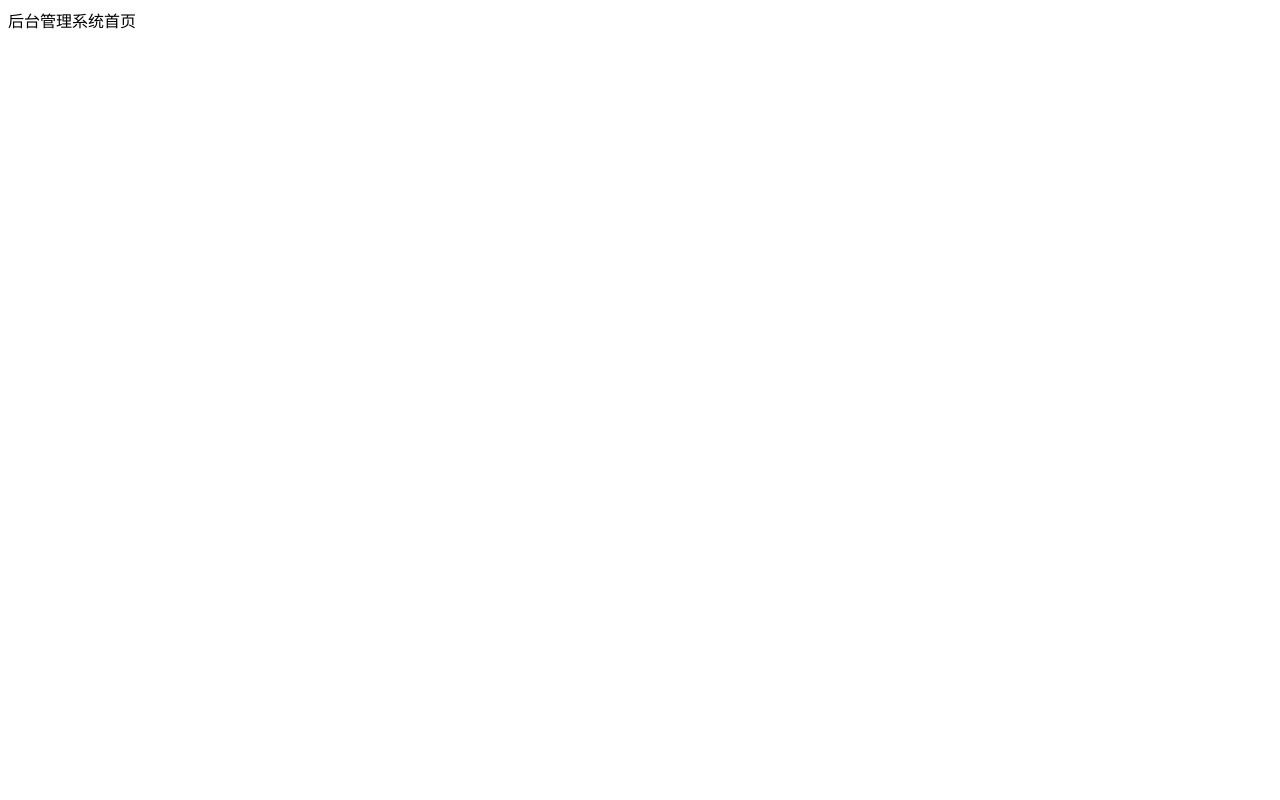
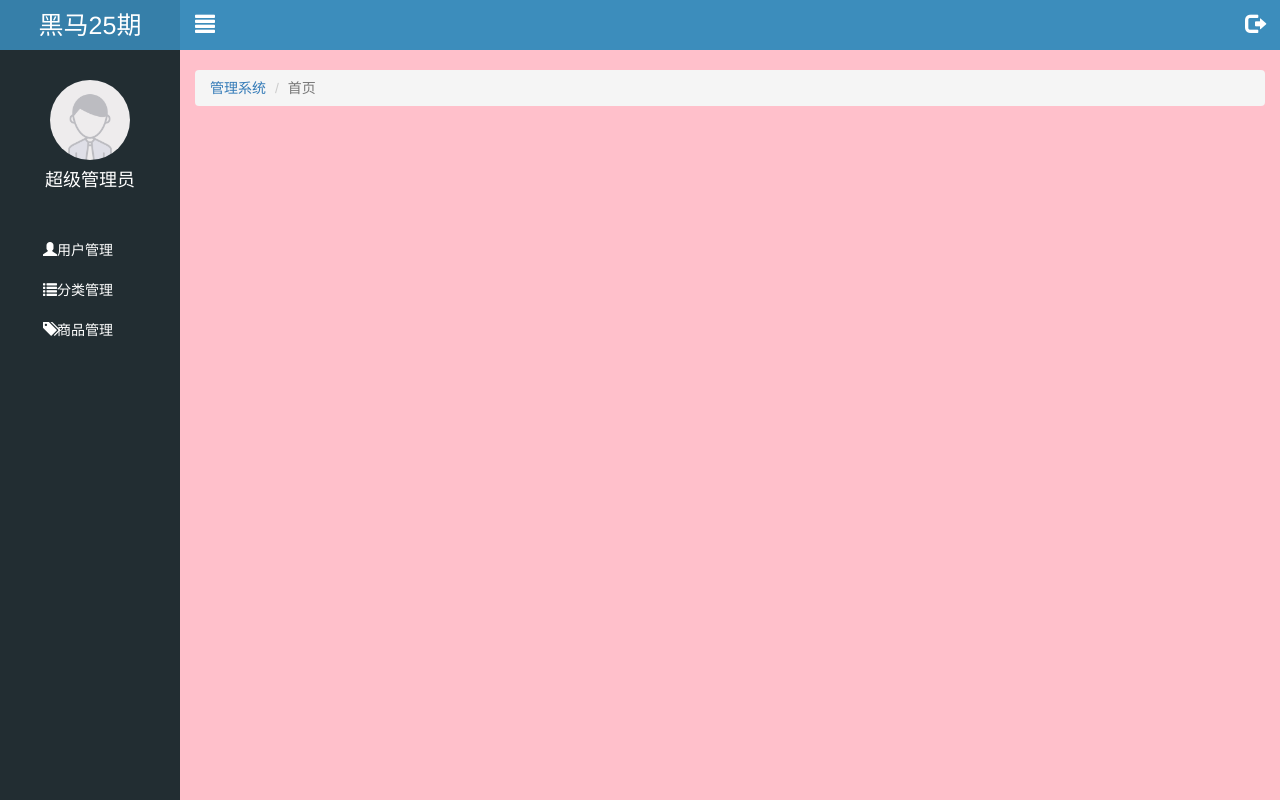
Before and after one commit to zhangjie123123/letao, a website: page public/back/index.html in a window 1280 px wide. Shown: the top 800 px of the page. Drawn offline with Linux system fonts and the light colour scheme.

Commit message:
首页-静态公共部分完成

```diff
--- a/public/back/css/common.css
+++ b/public/back/css/common.css
@@ -10,3 +10,100 @@
 .mt_150{
     margin-top: 150px;
 }
+.mt_20{
+    margin-top: 20px;
+}
+/*鼠标事件*/
+a,
+a:link,
+a:visited,
+a:hover,
+a:active{
+    text-decoration: none;
+}
+ul{
+    list-style: none;
+    margin: 0;
+    padding: 0;
+}
+/*侧边栏进度条*/
+.lt_aside{
+    width: 180px;
+    height: 100%;
+    position: fixed;
+    left: 0;
+    top: 0;
+    background-color: #222d32;
+    z-index: 999;
+}
+.lt_aside .brand {
+    width: 100%;
+    height: 50px;
+    line-height: 50px;
+    text-align: center;
+    font-size: 25px;
+    background-color:#367FA9;
+
+}
+.lt_aside .brand a {
+    color:#fff ;
+}
+.lt_aside .user{
+    padding-top: 30px;
+    height: 180px;
+}
+.lt_aside .user img {
+    width: 80px;
+    height: 80px;
+    border-radius: 50%;
+    display: block;
+    margin: 0 auto;
+}
+.lt_aside .user p {
+    height: 40px;
+    line-height: 40px;
+    font-size: 18px;
+    color: #fff;
+    text-align: center;
+}
+.lt_aside .nav a {
+    display: block;
+    width: 100%;
+    height: 40px;
+    line-height: 40px;
+    padding-left: 40px;
+    color: #fff;
+    border-left: 3px solid transparent;
+
+}
+.lt_aside .nav  a.current {
+    background-color: #1D1F21;
+    border-left: 3px solid #069;
+}
+.lt_aside .nav .child a {
+    padding-left: 60px;
+}
+/*右侧样式*/
+.lt_main{
+    padding-left: 180px;
+    height: 1000px;
+    background-color: pink;
+    padding-top: 50px;
+}
+.lt_topbar {
+    width: 100%;
+    height: 50px;
+    background-color: #3C8DBC;
+    position: fixed;
+    left: 0;
+    top:0;
+    padding-left: 180px;
+}
+.lt_topbar a {
+    width: 50px;
+    height: 50px;
+    line-height: 50px;
+    text-align: center;
+    color: #fff;
+    font-size: 20px;
+}
--- a/public/back/index.html
+++ b/public/back/index.html
@@ -2,9 +2,62 @@
 <html lang="en">
 <head>
     <meta charset="UTF-8">
-    <title>Title</title>
+    <title>乐淘商城</title>
+    <link rel="stylesheet" href="./lib/bootstrap/css/bootstrap.css">
+    <link rel="stylesheet" href="./lib/bootstrap-validator/css/bootstrapValidator.min.css">
+    <link rel="stylesheet" href="./lib/nprogress/nprogress.css">
+    <link rel="stylesheet" href="./css/common.css">
+
 </head>
-<body>
-后台管理系统首页
+<body >
+<!--第一.左侧侧边栏-->
+<div class="lt_aside">
+<!--1.标题-->
+    <div class="brand">
+        <a href="#">黑马25期</a>
+    </div>
+    <!--2.用户信息-->
+    <div class="user">
+        <img src="./images/default.png" alt="">
+        <p>超级管理员</p>
+    </div>
+    <!--3.导航-->
+    <div class="nav">
+        <ul>
+            <li><a href="user.html"><i class="glyphicon glyphicon-user"></i><span>用户管理</span></a></li>
+            <li>
+                <a href="javascript:;"><i class="glyphicon glyphicon-list"></i><span>分类管理</span></a>
+                <div class="child" style="display: none">
+                    <a href="first.html"  >一级分类</a>
+                    <a href="second.html" >二级分类</a>
+                </div>
+            </li>
+            <li><a href="product.html"><i class="glyphicon glyphicon-tags"></i><span>商品管理</span></a></li>
+        </ul>
+    </div>
+</div>
+<!--第二，右侧主体部分-->
+<div class="lt_main">
+    <!--1.头部部分-->
+    <div class="lt_topbar">
+        <a class="pull-left icon_menu" href="#"><i class="glyphicon glyphicon-align-justify"></i></a>
+        <a class="pull-right icon_logout" href="#"><i class="glyphicon glyphicon-log-out"></i></a>
+    </div>
+    <!--2.下面的内容-->
+    <div class="container-fluid">
+        <!--路径导航-->
+        <ol class="breadcrumb mt_20">
+            <li><a href="index.html">管理系统</a></li>
+            <li class="active">首页</li>
+        </ol>
+    </div>
+</div>
+
+<script src="./lib/jquery/jquery.min.js"></script>
+<script src="./lib/bootstrap/js/bootstrap.min.js"></script>
+<script src="./lib/bootstrap-validator/js/bootstrapValidator.min.js"></script>
+<script src="./lib/nprogress/nprogress.js"></script>
+<script src="js/common.js"></script>
+<script src="js/index.js"></script>
 </body>
-</html>
+</html>>
--- /dev/null
+++ b/public/back/js/index.js
@@ -0,0 +1,3 @@
+/**
+ * Created by Administrator on 2019-05-09.
+ */
```
Also changed, not shown: public/back/login.html (+1 -1 lines), public/back/images/default.png (added), public/back/images/none.png (added), public/back/js/common.js (line endings or trailing spaces).
